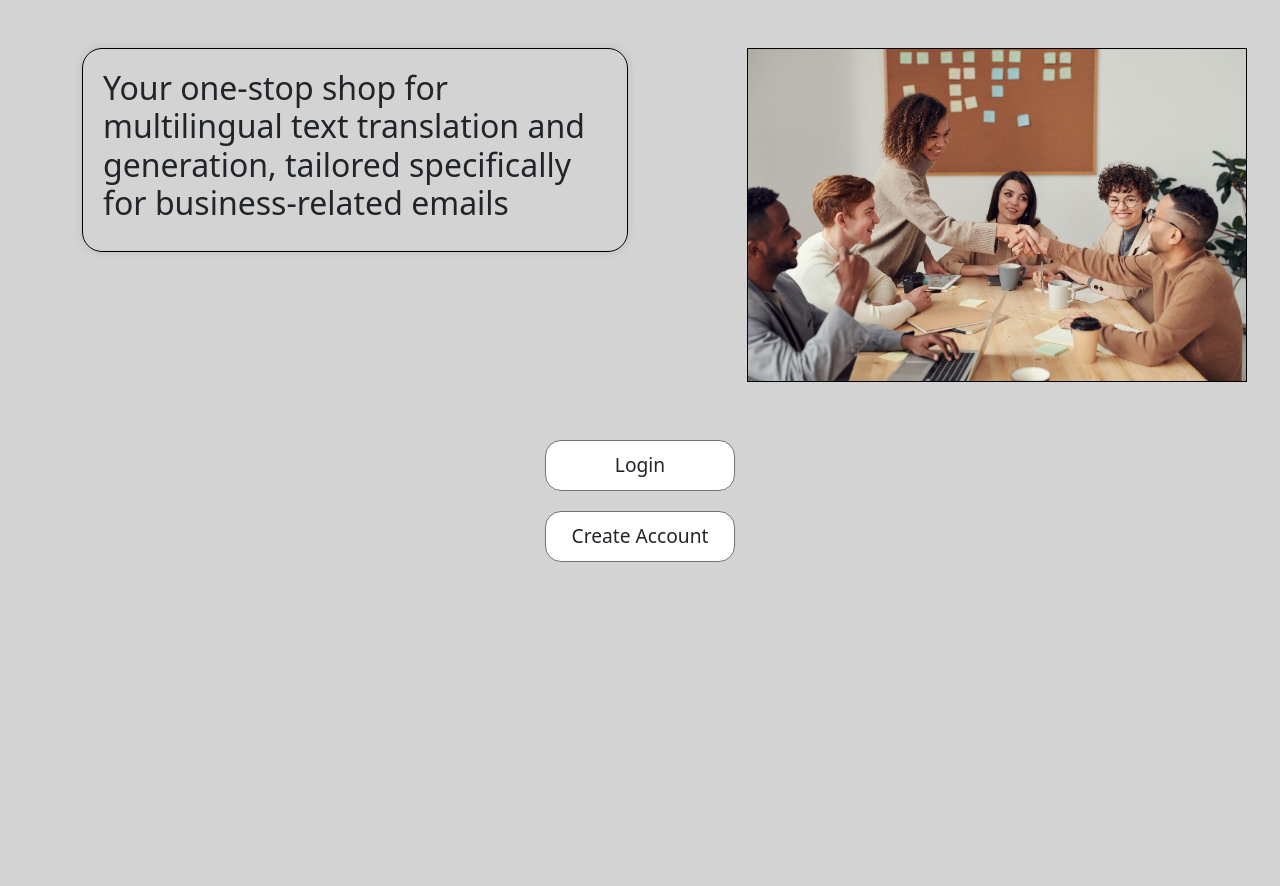
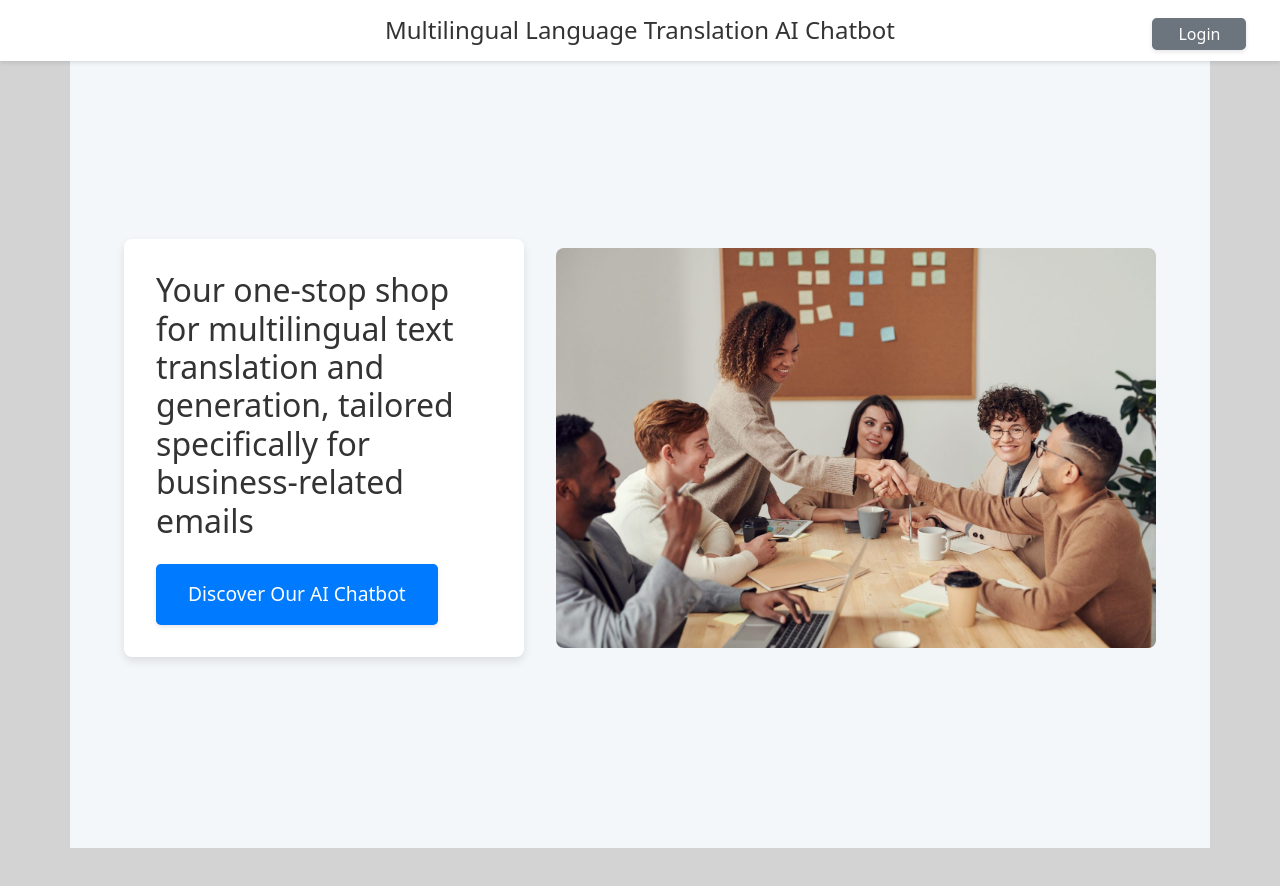
Before and after one commit to prithviiyerr/AIGlobalConnectAssistant, a React (Create React App) app in the folder frontend/: page / in a window 1280 px wide. Shown: the top 886 px of the page. Before the commit the page ends 800 px from the top, so only its background shows below. Built offline with nearby package versions, Linux system fonts and the light colour scheme.

Commit message:
Home page

```diff
--- a/frontend/src/AuthButtons.css
+++ b/frontend/src/AuthButtons.css
@@ -1,18 +1,46 @@
-  .auth-button {
-    font-size: 1.2em;
-    /* Larger font size for larger button text */
-    padding: 10px 20px;
-    /* Larger padding for a larger button */
-    border-radius: 1rem;
-    margin: 10px 0px;
-    /* Space out buttons */
-    cursor: pointer;
-    /* Change cursor to pointer on hover */
-    /* Add more styling as needed (e.g., border, background-color) */
-    background-color: white;
-  }
+/* Container for both buttons */
+.auth-buttons-container {
+  display: flex;
+  justify-content: flex-end; /* Align buttons to the right */
+  position: absolute; /* Positioning relative to the nearest positioned ancestor */
+  top: 0;
+  right: 0;
+  padding: 1rem; /* Adjust the padding to give some space from the edges of the screen */
+  margin-right: 1rem;
+}
 
-  .auth-button:hover {
-    opacity: 80%;
-    background-color: white;
-  }
+/* General button styles */
+.auth-button {
+  font-size: 1rem;
+  padding: 0.15rem 1.5rem; /* Adjust padding to your preference */
+  border-radius: 0.3rem; /* Slightly rounded corners for a modern look */
+  margin: 0.1rem; /* Evenly space out buttons */
+
+  cursor: pointer;
+  transition: background-color 0.3s, opacity 0.3s; /* Smooth transition for hover effects */
+  color: white; /* White text for readability */
+  border: 2px solid transparent; /* No border for a clean look */
+  box-shadow: 0 2px 4px rgba(0, 0, 0, 0.1); /* Optional: adds a subtle shadow */
+}
+
+/* Styles specific to the login button */
+.login-button {
+  background-color: #6c757d; /* Bootstrap's gray color */
+  border-color: #6c757d; /* Same for the border to match */
+}
+
+.login-button:hover {
+  background-color: #5a6268; /* A darker shade on hover */
+  border-color: #5a6268; /* Match border color to background */
+}
+
+/* Styles specific to the create account button */
+.create-account-button {
+  background-color: #007bff; /* Bootstrap's blue color */
+  border-color: #007bff; /* Same for the border to match */
+}
+
+.create-account-button:hover {
+  background-color: #0056b3; /* A darker shade on hover */
+  border-color: #0056b3; /* Match border color to background */
+}
--- a/frontend/src/AuthButtons.js
+++ b/frontend/src/AuthButtons.js
@@ -1,6 +1,7 @@
 import React, { useState } from 'react';
 import CreateAccountModal from './CreateAccountModal';
 import LoginModal from './LoginModal';
+
 import './AuthButtons.css';
 
 function AuthButtons() {
@@ -28,18 +29,9 @@ function AuthButtons() {
   };
 
   return (
-    <div className="">
-      <div className='row'>
-        <div className='col-5'></div>
-          <a href='/inbox' className='btn auth-button border border-secondary col-2'>Login</a>
-        {/* <button className='btn auth-button col-2 border border-secondary' onClick={handleOpenLoginModal}>Login</button> */}
-      </div>
-      <div className='row'>
-        <div className='col-5'></div>
-        <button className='btn auth-button col-2 border border-secondary' onClick={handleOpenCreateAccountModal}>Create Account</button>
-      </div>
+    <div className="auth-buttons-container">
+      <button className='auth-button login-button' onClick={handleOpenLoginModal}>Login</button>
       {isLoginModalOpen && <LoginModal onClose={handleCloseLoginModal} />}
-      {isCreateAccountModalOpen && <CreateAccountModal onClose={handleCloseCreateAccountModal} />}
     </div>
   );
 }
--- a/frontend/src/Home.js
+++ b/frontend/src/Home.js
@@ -9,7 +9,6 @@ function Home() {
         <MainContent />
       </div>
       <div className='row mt-5'>
-        <AuthButtons />
       </div>
     </div>
   );
--- a/frontend/src/MainContent.css
+++ b/frontend/src/MainContent.css
@@ -1,34 +1,93 @@
+.header {
+  width: 100%;
+  padding: 1rem 0;
+  background-color: #fff; /* or any color you prefer */
+  box-shadow: 0 2px 4px rgba(0, 0, 0, 0.1); /* subtle shadow for depth */
+  text-align: center;
+  position: fixed; /* or 'static' if you don't want it fixed */
+  top: 0;
+  left: 0;
+  z-index: 10; /* to ensure it stays on top of other content */
+}
+
+.header h1 {
+  margin: 0;
+  color: #333; /* or any other color */
+  font-size: 1.5rem; /* or the size that fits your design */
+  font-weight: normal; /* adjust as needed */
+}
+/* Add this to your MainContent.css */
+.cta-button {
+  font-size: 1.2rem; /* Large text for visibility */
+  padding: 1rem 2rem; /* Larger padding for a bigger button */
+  background-color: #007bff; /* Or any color that fits your design scheme */
+  color: white;
+  border: none;
+  border-radius: 0.3rem; /* Rounded corners */
+  box-shadow: 0 2px 4px rgba(0, 0, 0, 0.1); /* Optional: subtle shadow */
+  cursor: pointer;
+  transition: background-color 0.3s;
+}
+
+.cta-button:hover {
+  background-color: #0056b3; /* A darker shade on hover */
+}
+
+
 .main-content {
   display: flex;
   align-items: center;
   justify-content: center;
+  min-height: 100vh; /* Make sure it takes the full height of the viewport */
+  padding: 2rem; /* Add some padding around */
+  background-color: #f4f7fa; /* A light grey background, similar to Yahoo's */
 }
 
 .text-box {
-  padding: 20px;
-  /* Add padding as necessary */
-  box-shadow: 0 0 10px rgba(0, 0, 0, 0.1);
-  /* Optional: adds a shadow for depth */
-  border-radius: 20px;
-  border: 1px solid black;
+  max-width: 400px; /* Set a max-width to control the width of text */
+  padding: 2rem;
+  margin-right: 2rem; /* Add some space between text box and image */
+  background: white; /* A white background to make it pop out like a card */
+  box-shadow: 0 4px 8px rgba(0, 0, 0, 0.1);
+  border-radius: 8px; /* Softer rounded corners */
+  text-align: left; /* Align text to the left for better readability */
 }
 
+h2 {
+  color: #333; /* Dark gray color for the text */
+  margin-bottom: 1.5rem; /* Space after the heading */
+}
 
+/* Image Box */
+.image-box {
+  flex-shrink: 0; /* Prevent the image from shrinking */
+  border-radius: 8px; /* Rounded corners for the image */
+  overflow: hidden; /* Ensures the rounded corners are visible */
+}
 
-/* You might want to add media queries to ensure responsiveness on smaller screens */
+img {
+  width: auto;
+  height: 100%;
+  max-height: 400px; /* Set a max-height for the image */
+  object-fit: cover; /* Ensures the image covers the area nicely */
+}
+
+/* Responsive Design */
 @media (max-width: 768px) {
   .main-content {
     flex-direction: column;
-    /* Stack the elements vertically on small screens */
+    justify-content: flex-start;
+    padding-top: 100px; /* Add some space on the top */
   }
 
   .text-box,
   .image-box {
-    margin: 0;
-    /* Adjust margins for smaller screens */
-    padding: 10px;
-    /* Adjust padding for smaller screens */
-    flex: none;
-    /* Do not grow, use auto-sizing */
+    max-width: none;
+    margin: 0 auto; /* Center align on small screens */
+    margin-bottom: 1rem; /* Add some space below each section */
+  }
+
+  img {
+    max-height: 300px; /* Smaller image for smaller screens */
   }
 }
--- a/frontend/src/MainContent.js
+++ b/frontend/src/MainContent.js
@@ -1,28 +1,36 @@
-import React from 'react';
+import React, { useState } from 'react';
 import './MainContent.css'; // Make sure to import the corresponding CSS file
+import AuthButtons from './AuthButtons'; // Import AuthButtons component
 import teamImage from './images/image.jpg';
-
+import CreateAccountModal from './CreateAccountModal';
 
 function MainContent() {
+  const [isCreateAccountModalOpen, setIsCreateAccountModalOpen] = useState(false);
+
+  const handleOpenCreateAccountModal = () => {
+    setIsCreateAccountModalOpen(true);
+  };
+
+  const handleCloseCreateAccountModal = () => {
+    setIsCreateAccountModalOpen(false);
+  };
   return (
-    <main className="container">
-      <div className='row'>
-        <div className='col-6'>
-          <div className="text-box">
-            <h2>Your one-stop shop for multilingual text translation and generation, tailored specifically for business-related emails</h2>
-          </div>
+    <>
+      <header className="header">
+        <h1 className="header-title">Multilingual Language Translation AI Chatbot</h1>
+        <AuthButtons></AuthButtons>
+      </header>
+      <main className="main-content">
+        <div className="text-box">
+          <h2>Your one-stop shop for multilingual text translation and generation, tailored specifically for business-related emails</h2>
+          <button className="cta-button" onClick={handleOpenCreateAccountModal}>Discover Our AI Chatbot</button>
         </div>
-        <div className='col-1'>
-
+        <div className="image-box">
+          <img src={teamImage} alt="team" />
         </div>
-        <div className="col-2">
-        <img className='border border-black' src={teamImage} alt="team" style={{ width: '500px', height: 'auto' }} />
-
-      </div>
-      </div>
-
-
-    </main>
+      </main>
+      {isCreateAccountModalOpen && <CreateAccountModal onClose={handleCloseCreateAccountModal} />}
+    </>
   );
 }
 
```
